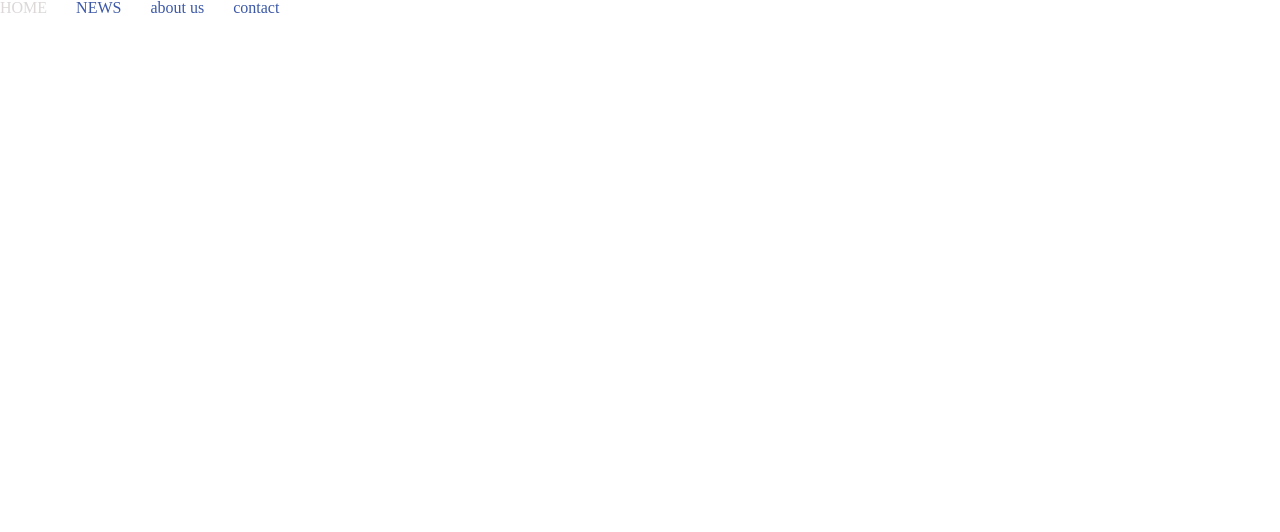
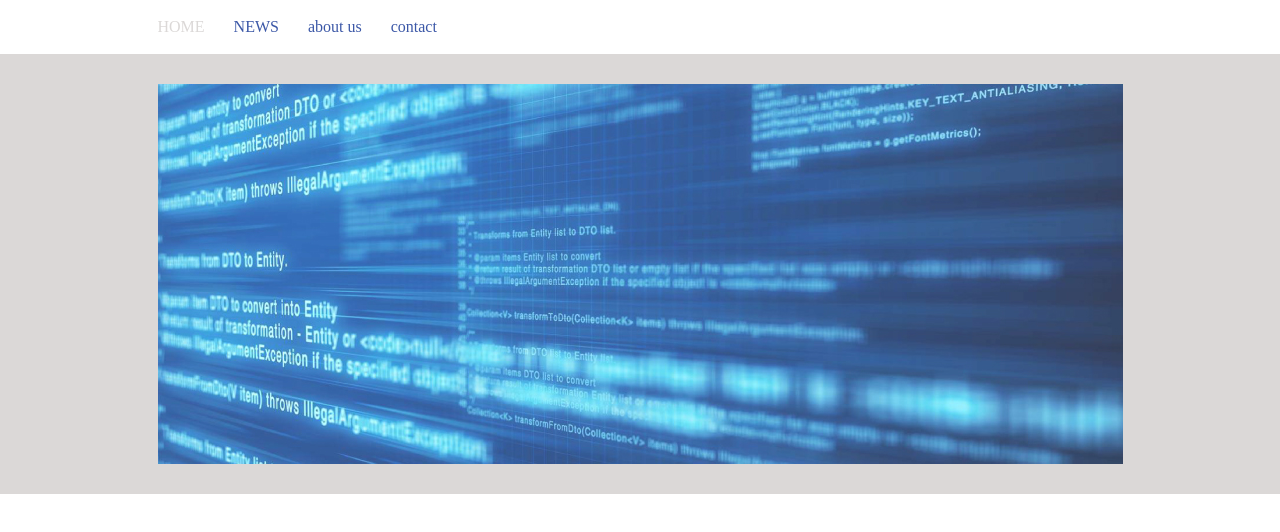
Before and after one commit to Anichki/TechNews2016, a plain HTML site: page index.html in a window 1280 px wide. Drawn offline with Linux system fonts and the light colour scheme.

Commit message:
added banner on home page

```diff
--- a/css/style.css
+++ b/css/style.css
@@ -1,8 +1,42 @@
+header .container{
+	width: 965px;
+	margin-right: auto;
+	margin-left: auto;
+
+}
+
+nav{
+	height: 54px;
+	display: inline-block;
+	vertical-align: middle;
+	width: 740px;
+	height: 54px;
+}
 li {
 	display: inline-block;
 	margin-right: 25px;
 	color: #3c58a7;
+	line-height: 54px;
 }
 .active {
 	color: #dbd8d7;
 }
+
+.social-icons{
+	width: 225px;
+	height: 54px;
+	display: inline-block;
+	vertical-align: middle;
+}
+
+section{
+	background: #dbd8d7;
+	padding-top: 30px;
+	padding-bottom: 30px;
+}
+section img{
+	width: 965px;
+	margin-left: auto;
+	margin-right: auto;
+	display: block;
+}
--- a/index.html
+++ b/index.html
@@ -7,7 +7,8 @@
 </head>
 <body>
 
-	<header>
+	<header class="container">
+		<div class="container">
 			<nav>
 				<ul>
 					<li class="active">HOME</li>
@@ -15,8 +16,14 @@
 					<li>about us</li>
 					<li>contact</li>
 				</ul>
-		</nav>
+			</nav><!--
+		--><div class="social-icons"></div>
+		</div>
+
 	</header>
+<section>
+	<img src="img/banner.jpg">
+</section>
 
 </body>
 </html>
```
Also changed, not shown: img/01_featured.jpg (added), img/01_news.jpg (added), img/02_featured.jpg (added), img/02_news.jpg (added), img/03_news.jpg (added), img/04_news.jpg (added), img/banner.jpg (added). Lines whose indentation alone changed are shown as unchanged.
